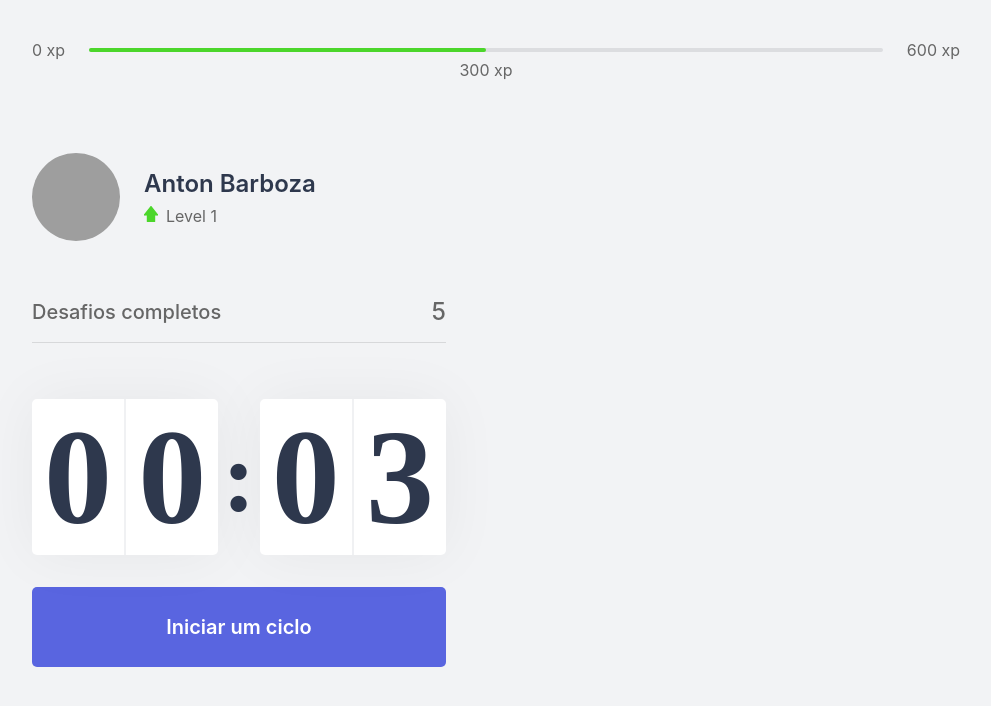
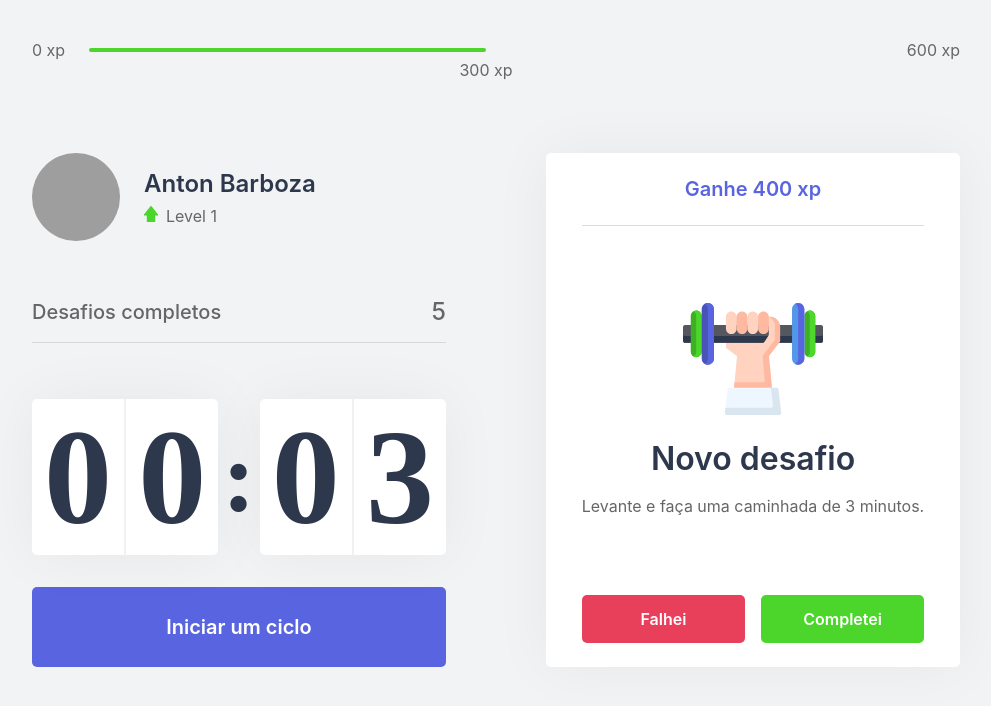
Before and after one commit to antonbsa/moveit, a Next.js app: page / in a window 1280 px wide. Shown: the top 706 px of the page, without its empty margins (144-1135 px from the left). Built offline with nearby package versions, Linux system fonts and the light colour scheme; grey boxes are pictures that could not be loaded.

Commit message:
add ChallengeBox component

```diff
--- /dev/null
+++ b/src/components/ChallengeBox.tsx
@@ -0,0 +1,44 @@
+import styles from '../styles/components/ChallengeBox.module.css';
+
+export function ChallengeBox() {
+    const hasActiveChallenge = true;
+
+    return (
+        <div className={styles.challengeBoxContainer}>
+            { hasActiveChallenge ? (
+                <div className={styles.challengeActive}>
+                    <header>Ganhe 400 xp</header>
+
+                    <main>
+                        <img src="icons/body.svg"/>
+                        <strong>Novo desafio</strong>
+                        <p>Levante e faça uma caminhada de 3 minutos.</p>
+                    </main>
+
+                    <footer>
+                        <button
+                            type="button"
+                            className={styles.challengeFailedButton}
+                        >
+                            Falhei
+                        </button>
+                        <button
+                            type="button"
+                            className={styles.challengeSucceededButton}
+                        >
+                            Completei
+                        </button>
+                    </footer>
+                </div>
+            ) : (
+                <div className={styles.challengeNotActive}>
+                    <strong>Finalize um cicl para receber um desafio</strong>
+                    <p>
+                        <img src="icons/level-up.svg" alt="Level up"/>
+                        Avance de level completando desafios.
+                    </p>
+                </div>
+            )}
+        </div>
+    );
+}
--- a/src/pages/index.tsx
+++ b/src/pages/index.tsx
@@ -1,9 +1,10 @@
+import Head from 'next/head';
+
 import { CompletedChallenges } from '../components/CompletedChallenges';
 import { Countdown } from '../components/Countdown';
 import { ExperienceBar } from '../components/ExperienceBar'
 import { Profile } from '../components/Profile';
-
-import Head from 'next/head';
+import { ChallengeBox } from '../components/ChallengeBox';
 
 import styles from '../styles/pages/Home.module.css';
 
@@ -22,7 +23,7 @@
                 <Countdown />
             </div>
             <div>
-
+                <ChallengeBox />
             </div>
         </section>
     </div>
--- /dev/null
+++ b/src/styles/components/ChallengeBox.module.css
@@ -0,0 +1,110 @@
+.challengeBoxContainer {
+    height: 100%;
+
+    background: var(--white);
+    border-radius: 5px;
+    box-shadow: 0 0 60px rgba(0, 0, 0, 0.05);
+    padding: 1.5rem 2rem;
+
+    display: flex;
+    flex-direction: column;
+    align-items: center;
+    justify-content: center;
+
+    text-align: center;
+}
+
+.challengeNotActive {
+    display: flex;
+    flex-direction: column;
+    align-items: center;
+}
+
+.challengeNotActive strong {
+    font-size: 1.5rem;
+    font-weight: 500;
+    line-height: 1.4;
+}
+
+.challengeNotActive p {
+    display: flex;
+    flex-direction: column;
+    align-items: center;
+    line-height: 1.4;
+    max-width: 70%;
+    margin-top: 3rem;
+}
+
+.challengeNotActive p img {
+    margin-bottom: 1rem;
+}
+
+.challengeActive {
+    height: 100%;
+
+    display: flex;
+    flex-direction: column;
+}
+
+.challengeActive header {
+    color: var(--blue);
+    font-weight: 600;
+    font-size: 1.25rem;
+    padding: 0 2rem 1.5rem;
+    border-bottom: 1px solid var(--gray-line);
+}
+
+.challengeActive main {
+    flex: 1;
+    display: flex;
+    flex-direction: column;
+    align-items: center;
+    justify-content: center;
+}
+
+.challengeActive main strong {
+    font-size: 2rem;
+    font-weight: 600;
+    color: var(--title);
+    margin: 1.5rem 0 1rem;
+}
+
+.challengeActive main p {
+    line-height: 1.5;
+}
+
+.challengeActive footer {
+    display: grid;
+    grid-template-columns: 1fr 1fr;
+    gap: 1rem;
+}
+
+.challengeActive footer button {
+    height: 3rem;
+
+    display: flex;
+    align-items: center;
+    justify-content: center;
+
+    border: 0;
+    border-radius: 5px;
+
+    color: var(--white);
+
+    font-size: 1rem;
+    font-weight: 600;
+
+    transition: filter 0.2s;
+}
+
+.challengeActive footer button.challengeFailedButton {
+    background: var(--red);
+}
+
+.challengeActive footer button.challengeSucceededButton {
+    background: var(--green);
+}
+
+.challengeActive footer button:hover {
+    filter: brightness(0.9);
+}
--- a/src/styles/global.css
+++ b/src/styles/global.css
@@ -7,7 +7,7 @@
 :root {
     --white: #FFF;
     --backgound: #F2F3F5;
-    --gay-line: #DCDDE0;
+    --gray-line: #DCDDE0;
     --text: #666666;
     --text-highlight: #B3B9FF;
     --title: #2E384D;
```
